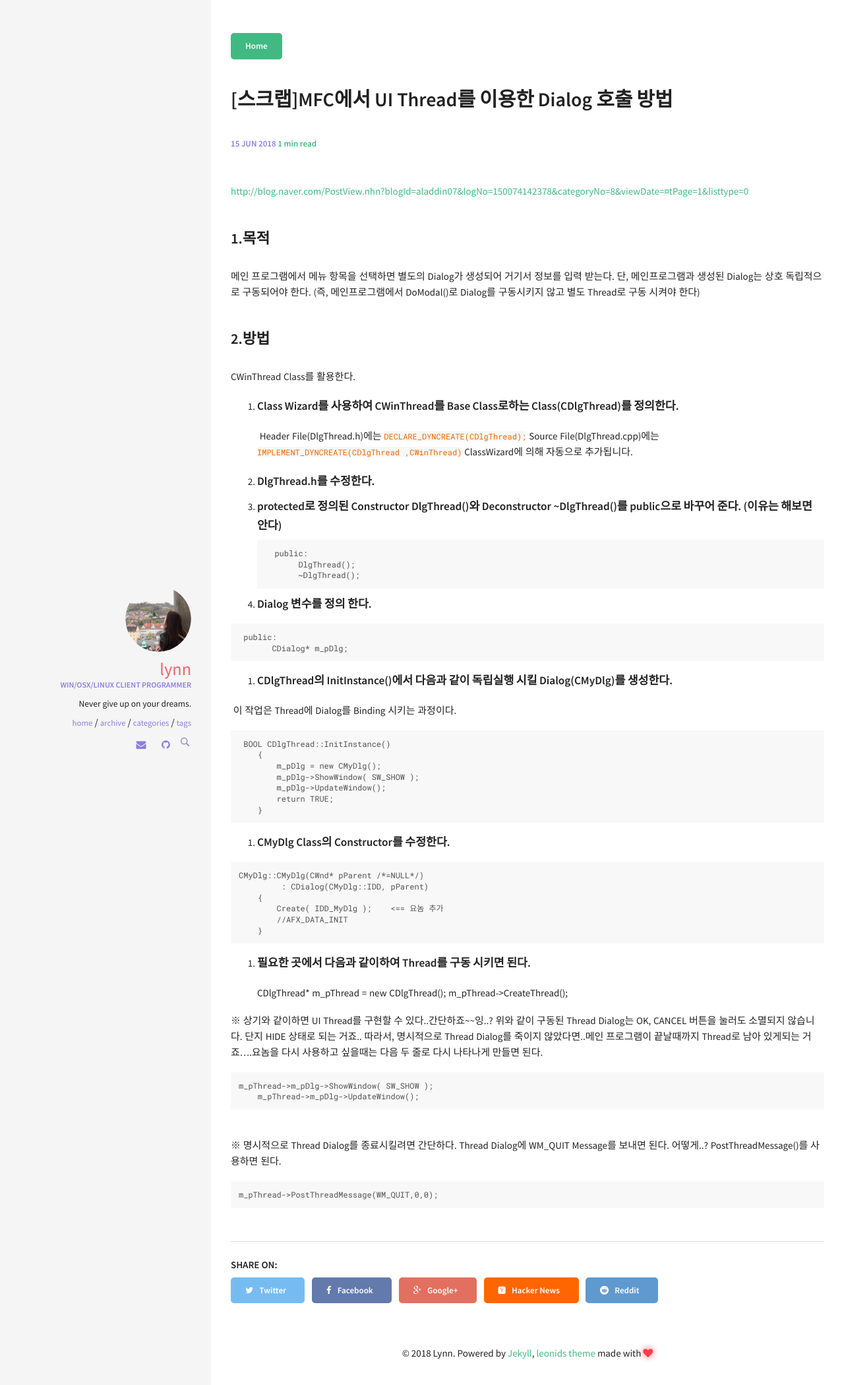
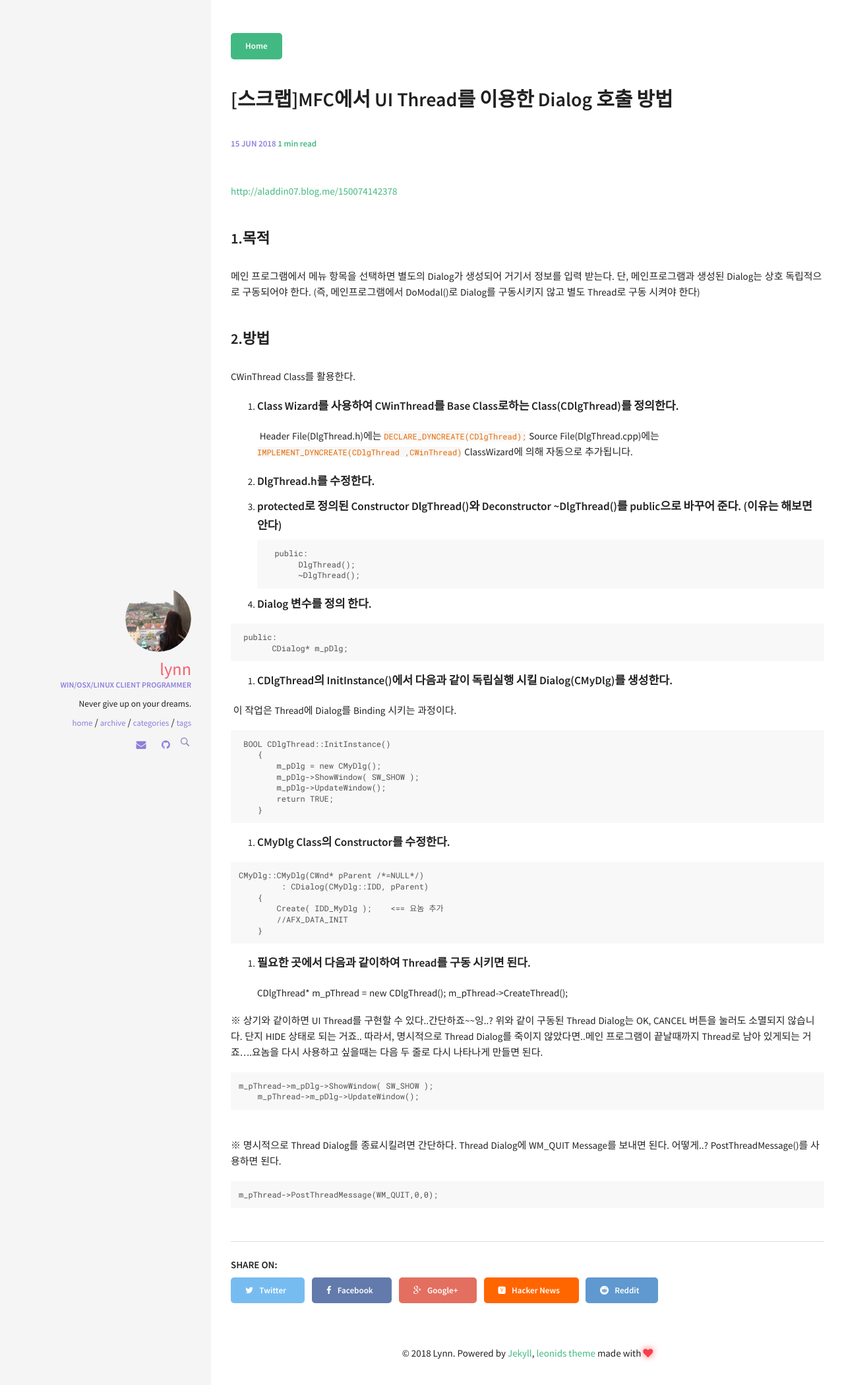
Before and after one commit to LynnBaek/LynnBaek, a Jekyll site: the page built from _posts/2018-06-15-mfc_uithread_dialog.md, in a window 1280 px wide. Shown: the top 2099 px of the page at 66% size. Built offline with Jekyll 4.4.1, drawn with Linux system fonts in a browser that asks for light colours; comment, search, counter and statistics services are not loaded; part of the change alters nothing that is shown.

Commit message:
출처 변경

```diff
--- a/_posts/2018-06-15-mfc_uithread_dialog.md
+++ b/_posts/2018-06-15-mfc_uithread_dialog.md
@@ -8,7 +8,7 @@ tags: [MFC, Dialog]
 comments: true
 ---
 
-[http://blog.naver.com/PostView.nhn?blogId=aladdin07&logNo=150074142378&categoryNo=8&viewDate=¤tPage=1&listtype=0](http://blog.naver.com/PostView.nhn?blogId=aladdin07&logNo=150074142378&categoryNo=8&viewDate=¤tPage=1&listtype=0)
+[http://aladdin07.blog.me/150074142378](http://aladdin07.blog.me/150074142378)
 
 
 
```
